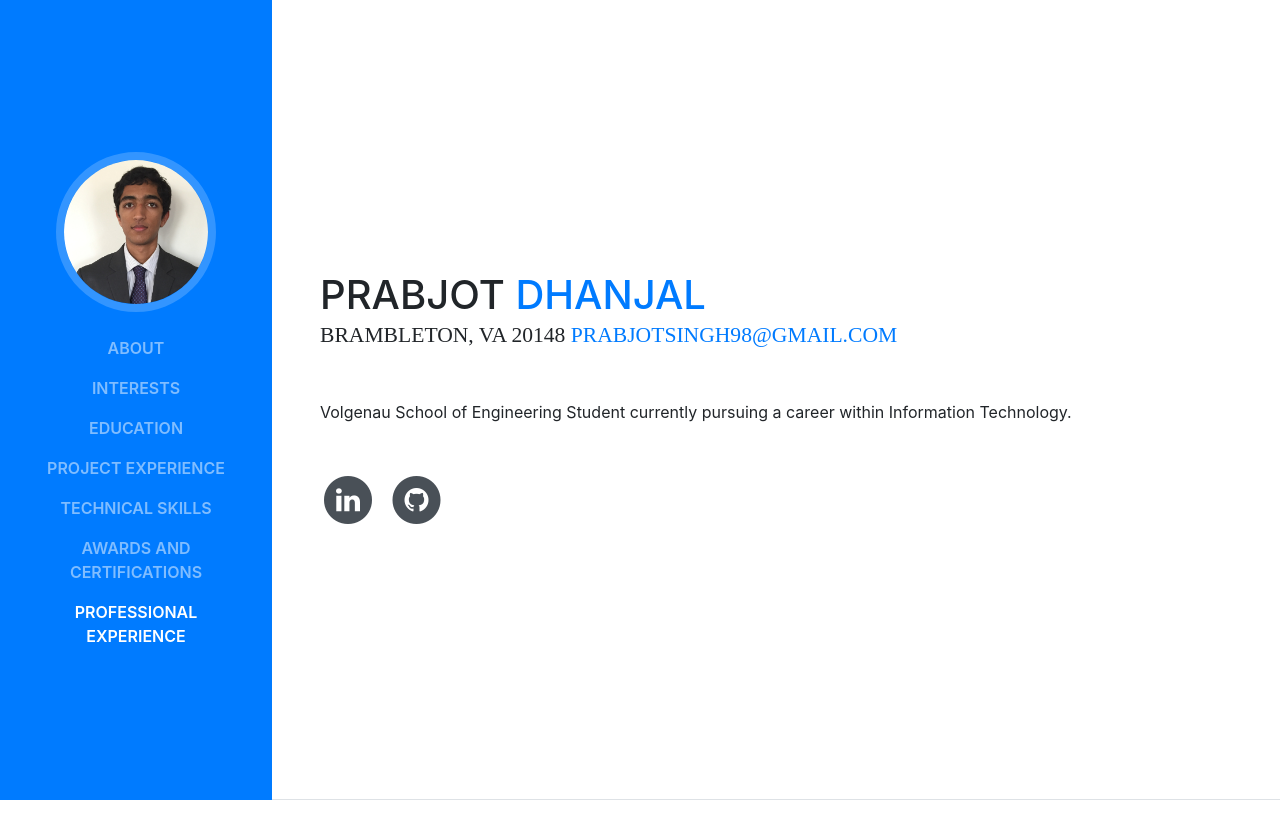
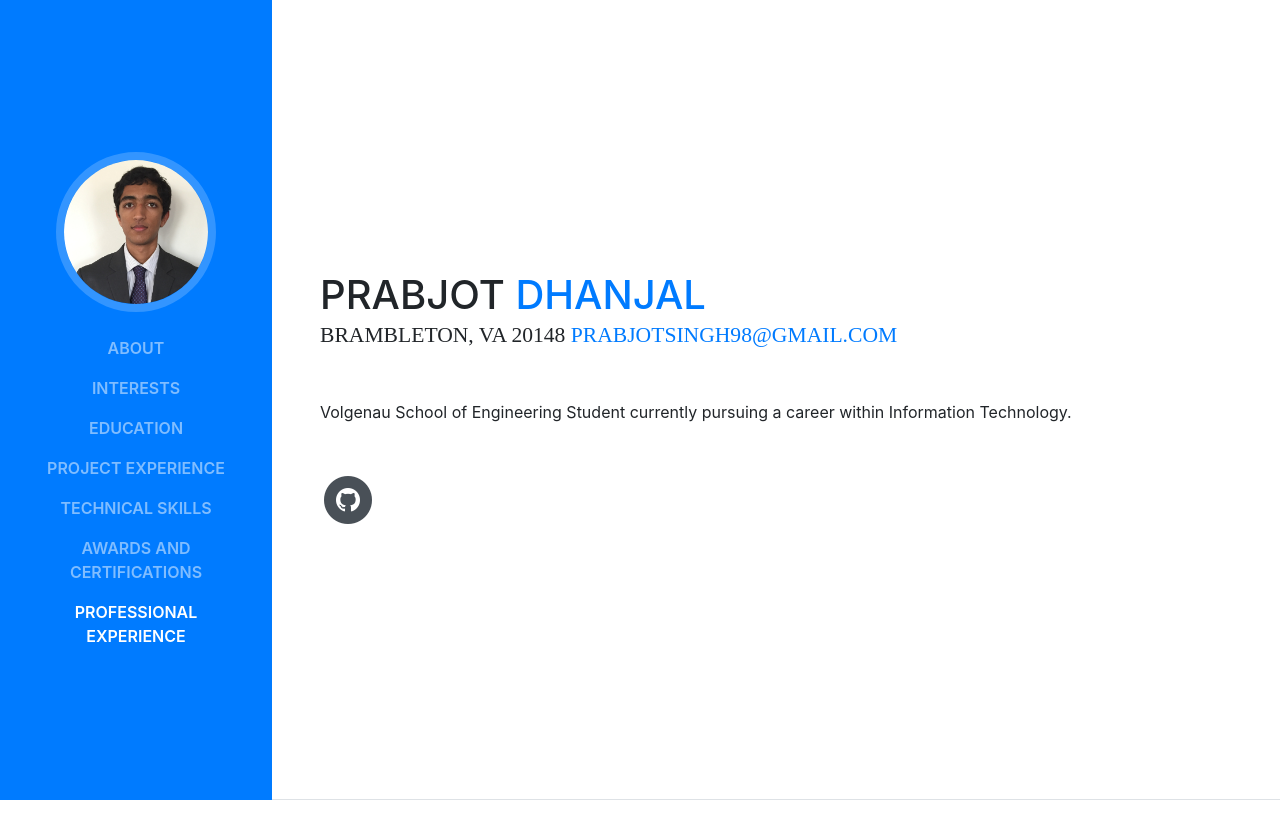
Before and after one commit to prabjotdhanjal/prabjotdhanjal.github.io, a website with bundled scripts: page index.html in a window 1280 px wide. Shown: the top 838 px of the page. Built offline with nearby package versions, Linux system fonts and the light colour scheme; a web font is replaced by a local one.

Commit message:
Remove Link
Removed link

```diff
--- a/index.html
+++ b/index.html
@@ -77,14 +77,6 @@
           </div>
           <p class="mb-5">Volgenau School of Engineering Student currently pursuing a career within Information Technology.</p>
           <ul class="list-inline list-social-icons mb-0">
-            <li class="list-inline-item">
-              <a href="https://www.linkedin.com/in/prabjotdhanjal">
-                <span class="fa-stack fa-lg">
-                  <i class="fa fa-circle fa-stack-2x"></i>
-                  <i class="fa fa-linkedin fa-stack-1x fa-inverse"></i>
-                </span>
-              </a>
-            </li>
             <li class="list-inline-item">
               <a href="https://github.com/prabjotdhanjal">
                 <span class="fa-stack fa-lg">
```
